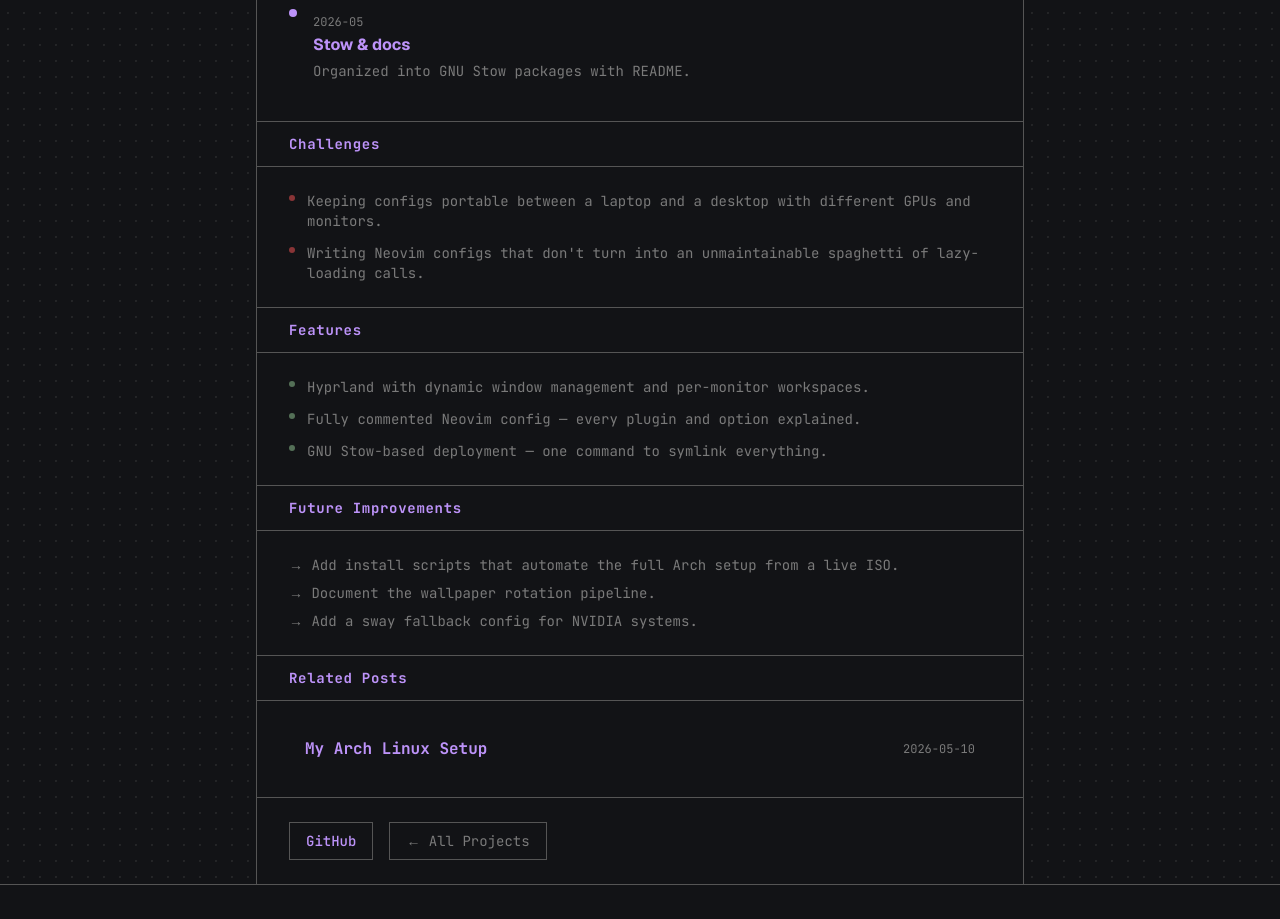
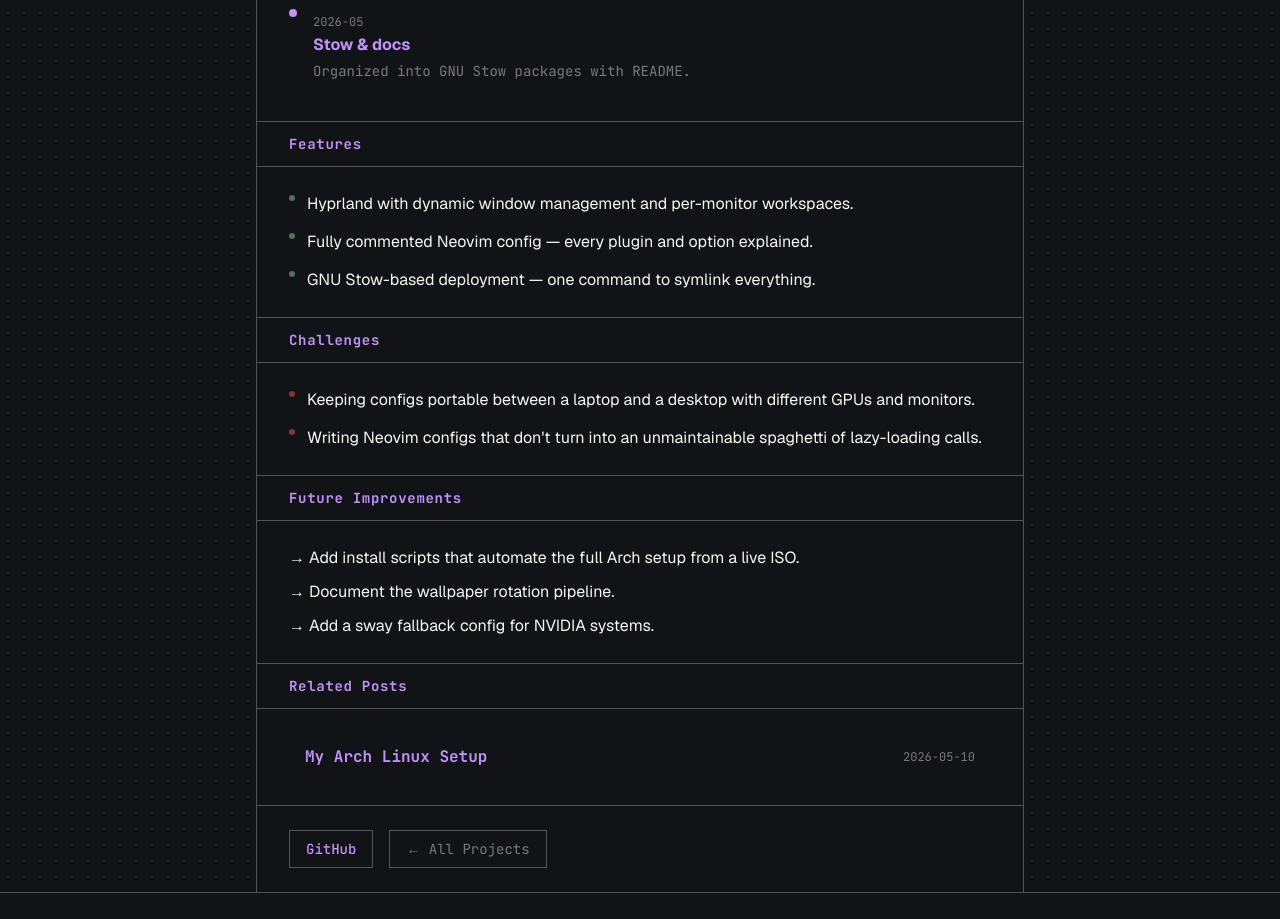
Before and after one commit to yugaaank/blog, a Next.js app: page /projects/arch-dotfiles in a window 1280 px wide. Shown: the part 840-1759 px from the top of the page. Built offline with nearby package versions, Linux system fonts and the light colour scheme.

Commit message:
minor changes in ui of blogs

```diff
--- a/app/blog/[slug]/page.tsx
+++ b/app/blog/[slug]/page.tsx
@@ -31,8 +31,15 @@ export default async function BlogPost({ params }: { params: Promise<{ slug: str
     p.relatedPosts?.includes(slug),
   );
 
+  const date = new Date(post.date).toLocaleDateString("en-US", {
+    month: "long",
+    day: "numeric",
+    year: "numeric",
+  });
+
   return (
-    <div className="px-8">
+    <div className="px-8 py-12">
+      <p className="text-center text-sm text-muted mb-8">{date}</p>
       {content}
       {relatedProjects.length > 0 && (
         <div className="mt-8 border">
--- a/app/blog/page.tsx
+++ b/app/blog/page.tsx
@@ -105,7 +105,7 @@ export default function Blog() {
         </div>
         <div className="relative z-10 flex flex-col items-center justify-center px-16 py-32">
           <ScrambledHeading as="h1" className="text-4xl font-bold">Blog</ScrambledHeading>
-          <p className="mt-2 text-muted">All posts</p>
+          <p className="mt-2 text-fg">All posts</p>
         </div>
       </section>
       <div className="h-4 border-b border-border" />
--- a/app/globals.css
+++ b/app/globals.css
@@ -2,6 +2,8 @@
 
 @theme {
   --font-geist: 'Geist', sans-serif;
+  --font-merriweather: 'Merriweather', serif;
+  --font-editorial: -apple-system, BlinkMacSystemFont, "Segoe UI", Roboto, Helvetica, Arial, sans-serif;
   --color-bg: #121316;
   --color-fg: #f7f7f2;
   --color-muted: #7a7a7a;
@@ -36,3 +38,7 @@ body {
 .animate-dot-pulse {
   animation: dot-pulse 4s ease-in-out infinite;
 }
+
+.font-editorial {
+  font-family: -apple-system, BlinkMacSystemFont, "Segoe UI", Roboto, Helvetica, Arial, sans-serif;
+}
--- a/app/layout.tsx
+++ b/app/layout.tsx
@@ -1,5 +1,5 @@
 import type { Metadata } from "next";
-import { JetBrains_Mono, Geist } from "next/font/google";
+import { JetBrains_Mono, Geist, Merriweather } from "next/font/google";
 import "./globals.css";
 import Navbar from "@/app/components/Navbar";
 import Footer from "@/app/components/Footer";
@@ -7,6 +7,7 @@ import { DotPattern } from "@/components/ui/dot-pattern";
 
 const jetbrains = JetBrains_Mono({ subsets: ["latin"], display: "optional" });
 const geist = Geist({ subsets: ["latin"], display: "optional" });
+const merriweather = Merriweather({ subsets: ["latin"], display: "optional" });
 
 export const metadata: Metadata = {
   title: "Yugank Rathore",
--- a/app/mdx-components.tsx
+++ b/app/mdx-components.tsx
@@ -3,24 +3,24 @@ import type { MDXComponents } from "mdx/types";
 export function useMDXComponents(components: MDXComponents): MDXComponents {
   return {
     h1: ({ children }) => (
-      <h1 className="mb-4 text-3xl font-bold text-fg font-geist">{children}</h1>
+      <h1 className="mb-8 text-4xl font-bold text-fg font-editorial text-center">{children}</h1>
     ),
     h2: ({ children }) => (
-      <h2 className="mb-3 mt-8 text-2xl font-bold text-fg font-geist">{children}</h2>
+      <h2 className="mb-6 mt-12 text-3xl font-bold text-fg font-editorial text-center">{children}</h2>
     ),
     p: ({ children }) => (
-      <p className="mb-4 leading-relaxed text-fg font-geist">{children}</p>
+      <p className="mb-8 leading-[2] text-xl text-fg font-editorial">{children}</p>
     ),
     a: ({ href, children }) => (
       <a href={href} className="text-accent underline hover:opacity-80">
         {children}
       </a>
     ),
-    ul: ({ children }) => <ul className="mb-4 list-disc pl-6 text-fg font-geist">{children}</ul>,
-    ol: ({ children }) => <ol className="mb-4 list-decimal pl-6 text-fg font-geist">{children}</ol>,
-    li: ({ children }) => <li className="mb-1 font-geist">{children}</li>,
+    ul: ({ children }) => <ul className="mb-8 list-disc pl-6 space-y-3 text-xl text-fg font-editorial">{children}</ul>,
+    ol: ({ children }) => <ol className="mb-8 list-decimal pl-6 space-y-3 text-xl text-fg font-editorial">{children}</ol>,
+    li: ({ children }) => <li className="font-editorial">{children}</li>,
     blockquote: ({ children }) => (
-      <blockquote className="mb-4 border-l-4 border-accent pl-4 italic text-muted font-geist">
+      <blockquote className="mb-8 border-l-4 border-accent pl-8 py-3 italic text-muted font-editorial">
         {children}
       </blockquote>
     ),
@@ -30,12 +30,12 @@ export function useMDXComponents(components: MDXComponents): MDXComponents {
       </code>
     ),
     pre: ({ children }) => (
-      <pre className="mb-4 overflow-x-auto border bg-surface p-4 text-sm">
+      <pre className="mb-8 overflow-x-auto border bg-surface p-4 text-sm">
         {children}
       </pre>
     ),
     table: ({ children }) => (
-      <div className="mb-4 overflow-x-auto">
+      <div className="mb-8 overflow-x-auto">
         <table className="w-full border-collapse text-left text-sm">{children}</table>
       </div>
     ),
@@ -44,7 +44,7 @@ export function useMDXComponents(components: MDXComponents): MDXComponents {
     ),
     td: ({ children }) => <td className="border-b border-border px-4 py-2 text-fg">{children}</td>,
     strong: ({ children }) => <strong className="font-bold text-fg">{children}</strong>,
-    em: ({ children }) => <em className="text-muted">{children}</em>,
+    em: ({ children }) => <em className="text-muted block text-center">{children}</em>,
     ...components,
   };
 }
--- a/app/projects/[slug]/page.tsx
+++ b/app/projects/[slug]/page.tsx
@@ -77,25 +77,25 @@ function ProjectPage({ project }: { project: Project }) {
         </div>
       </Section>
 
-      {/* Challenges */}
-      <Section title="Challenges">
+      {/* Features */}
+      <Section title="Features">
         <ul className="space-y-3">
-          {project.challenges.map((c, i) => (
-            <li key={i} className="flex gap-3 text-sm text-muted">
-              <span className="mt-1 size-1.5 shrink-0 rounded-full bg-red/50" />
-              {c}
+          {project.features.map((l, i) => (
+              <li key={i} className="flex gap-3 leading-relaxed text-fg font-geist">
+              <span className="mt-1 size-1.5 shrink-0 rounded-full bg-green/50" />
+              {l}
             </li>
           ))}
         </ul>
       </Section>
 
-      {/* Features */}
-      <Section title="Features">
+      {/* Challenges */}
+      <Section title="Challenges">
         <ul className="space-y-3">
-          {project.features.map((l, i) => (
-            <li key={i} className="flex gap-3 text-sm text-muted">
-              <span className="mt-1 size-1.5 shrink-0 rounded-full bg-green/50" />
-              {l}
+          {project.challenges.map((c, i) => (
+              <li key={i} className="flex gap-3 leading-relaxed text-fg font-geist">
+              <span className="mt-1 size-1.5 shrink-0 rounded-full bg-red/50" />
+              {c}
             </li>
           ))}
         </ul>
@@ -105,7 +105,7 @@ function ProjectPage({ project }: { project: Project }) {
       <Section title="Future Improvements">
         <ul className="space-y-2">
           {project.future.map((f, i) => (
-            <li key={i} className="text-sm text-muted">
+            <li key={i} className="leading-relaxed text-fg font-geist">
               → {f}
             </li>
           ))}
```
